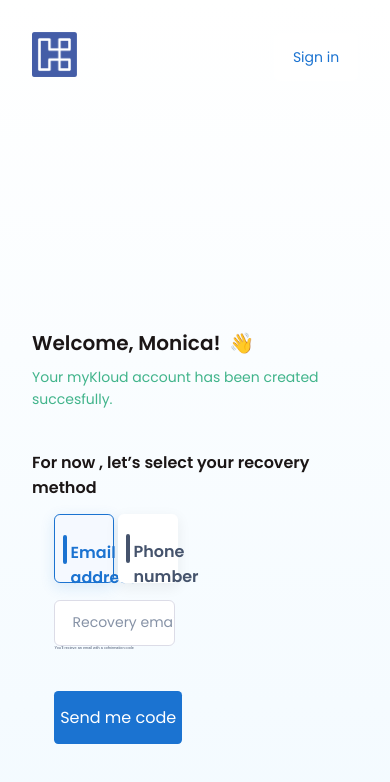
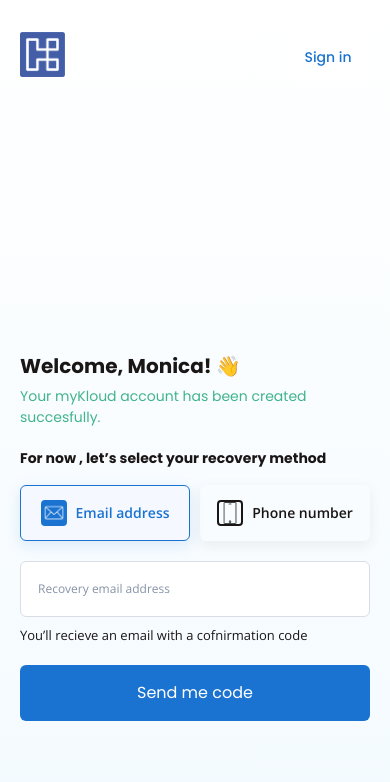
Before and after one commit to myKloud/mykloud-registration, a React (Create React App) app: page /recovery in a window 390 px wide. Shown: the top 782 px of the page. Built offline with nearby package versions, Linux system fonts and the light colour scheme.

Commit message:
finish recovery method

```diff
--- a/public/index.html
+++ b/public/index.html
@@ -41,7 +41,7 @@
       type="text/css"
     />
     <link
-      href="https://fonts.googleapis.com/css?family=Poppins:400,600,300"
+      href="https://fonts.googleapis.com/css?family=Poppins:400,600,300,500,200,700"
       rel="stylesheet"
     />
   </head>
--- a/src/components/common/input.js
+++ b/src/components/common/input.js
@@ -20,7 +20,7 @@
         <input
           type={props.type}
           className={`form_field ${props.className ? props.className : ""}`}
-          autofocus={props.focus || false}
+          autofocus={props.autofocus || false}
           value={props.value}
           onChange={(e) => {
             setValueHandler(e);
--- a/src/components/recovery/index.js
+++ b/src/components/recovery/index.js
@@ -15,154 +15,107 @@
     <>
       <div className="form_container recovery_container">
         <div className="form_wrapper">
-          <h1 className="form_title mb-2">
-            Welcome, Monica! <span className="ml-1">👋</span>
+          <h1 className="form_title mb-1">
+            Welcome, Monica! <span>👋</span>
           </h1>
-          <p className="form_subtitle mb-10 text-center">
+          <p className="form_subtitle mb-8 text-center">
             Your myKloud account has been created succesfully.
           </p>
+          <div className="form_sub_content">
             <p className="form_sub_title">
               For now , let’s select your recovery method
             </p>
             {method === "email" ? (
-            <div className="buttonContainer">
+              <>
+                <div className="button_container mb-5">
                   <div
-                className="email"
-                style={{
-                  boxShadow: "0 4px 14px 1px rgba(27, 115, 209, 0.12)",
-                  backgroundColor: "#f5f9ff",
-                  border: "solid 1px #1b73d1",
-                }}
+                    className="select_button mr-4 selected"
                     onClick={() => {
                       setMethod("email");
                     }}
                   >
-                <div
-                  className="imgBorder"
-                  style={{
-                    backgroundColor: "#1b73d1",
-                    border: "solid 2px #1b73d1",
-                  }}
-                >
-                  <img src={whiteEmailImg} alt="email logo"></img>
+                    <div className="logo white_img">
+                      <img src={whiteEmailImg} alt="email logo" />
                     </div>
 
-                <p className="text" style={{ color: "#1b73d1" }}>
-                  Email address
-                </p>
+                    <p className="text">Email address</p>
                   </div>
 
                   <div
-                className="phone"
-                style={{
-                  boxShadow: "0 4px 14px 1px rgba(0, 0, 0, 0.06)",
-                  backgroundColor: "white",
-                }}
+                    className="select_button"
                     onClick={() => {
                       setMethod("phone");
                     }}
                   >
-                <div className="imgBorder" style={{ border: "solid 2px" }}>
-                  <img src={blackPhoneImg} alt="phone"></img>
+                    <div className="logo">
+                      <img src={blackPhoneImg} alt="phone" />
                     </div>
 
                     <p className="text">Phone number</p>
                   </div>
                 </div>
+                <input
+                  type="text"
+                  value={email}
+                  placeholder="Recovery email address"
+                  className="recovery_input mb-2"
+                  onChange={(e) => setEmail(e.target.value)}
+                />
+                <p className="note mb-8">
+                  You’ll recieve an email with a cofnirmation code
+                </p>
+              </>
             ) : (
-            <div className="buttonContainer">
+              <>
+                <div className="button_container mb-5">
                   <div
-                className="email"
-                style={{
-                  boxShadow: "0 4px 14px 1px rgba(0, 0, 0, 0.06)",
-                  backgroundColor: "white",
-                }}
+                    className="select_button mr-4"
                     onClick={() => {
                       setMethod("email");
                     }}
                   >
-                <div className="imgBorder" style={{ border: "solid 2px" }}>
-                  <img src={blackEmailImg} alt="email logo"></img>
+                    <div className="logo">
+                      <img src={blackEmailImg} alt="email logo" />
                     </div>
-                <p className="text">Email address</p>{" "}
+                    <p className="text">Email address</p>
                   </div>
 
                   <div
-                className="phone"
-                style={{
-                  boxShadow: "0 4px 14px 1px rgba(27, 115, 209, 0.12)",
-                  backgroundColor: "#f5f9ff",
-                  border: "solid 1px #1b73d1",
-                }}
+                    className="select_button selected"
                     onClick={() => {
                       setMethod("phone");
                     }}
                   >
-                <div
-                  className="imgBorder"
-                  style={{
-                    backgroundColor: "#1b73d1",
-                    border: "solid 2px #1b73d1",
-                  }}
-                >
-                  <img src={whitePhoneImg} alt="phone logo"></img>
+                    <div className="logo white_img">
+                      <img src={whitePhoneImg} alt="phone logo" />
                     </div>
 
-                <p className="text" style={{ color: "#1b73d1" }}>
-                  Phone number
-                </p>
+                    <p className="text">Phone number</p>
                   </div>
                 </div>
-          )}
-
-          {method === "email" ? (
-            <input
-              type="text"
-              placeholder="Recovery email address"
-              className="recoveryInput"
-              onchange={(e) => setEmail(e.value)}
-            ></input>
-          ) : (
                 <ReactPhoneInput
                   inputExtraProps={{
                     name: "phone",
                     required: true,
                     autoFocus: true,
                   }}
+                  inputClass="phone_input"
+                  containerClass="mb-2 dd"
                   value={number}
                   onChange={(e) => {
                     setNumber(e);
                     console.log(number);
                   }}
-              style={{
-                marginLeft: "5.7638888888888888vw",
-                marginTop: "1.953125vh",
-              }}
-              inputStyle={{
-                width: "32.086111111111111111111111111111vw",
-                height: "5.86875vh",
-                borderRadius: "0.7vh",
-                fontFamily: "Poppins",
-                fontSize: "14px",
-                border: "solid 1px #dcdce7",
-                outline: "none",
-                marginTop: "1.953125vh",
-              }}
                   country={"us"}
                 />
+                <p className="note mb-8">
+                  You’ll recieve an sms with a cofnirmation code
+                </p>
+              </>
             )}
 
-          {method === "email" ? (
-            <p className="endText">
-              You’ll recieve an email with a cofnirmation code
-            </p>
-          ) : (
-            <p className="endText">
-              You’ll recieve an sms with a cofnirmation code
-            </p>
-          )}
-
-          <button className="next_btn1">Send me code</button>
+            <button className="next_btn">Send me code</button>
+          </div>
         </div>
       </div>
     </>
--- a/src/components/recovery/style.scss
+++ b/src/components/recovery/style.scss
@@ -1,127 +1,165 @@
+@import "../../css/variables.scss";
+
 .recovery_container {
   .form_subtitle {
     font-family: "Poppins";
-    font-size: 400;
-    font-size: 14px;
+    font-weight: 400;
+    font-size: 18px;
     line-height: 1.56;
-    text-align: left;
     color: #41b48b;
   }
-
-  .form_subtitle2 {
-    height: 2.34375vh;
-    flex-grow: 0;
-    font-family: "Poppins";
-    font-size: 1.111111111111vw;
-    font-weight: 600;
-    font-stretch: normal;
-    font-style: normal;
-    line-height: normal;
-    letter-spacing: normal;
-    text-align: left;
-    margin-top: 4.125vh;
-    margin-left: 5.7638888888888888vw;
+  .form_sub_content {
+    width: 100%;
+    padding-left: 1.6875rem;
+    padding-right: 1.6875rem;
+  }
+  .form_sub_title {
+    margin-bottom: 1rem !important;
+    font-weight: 700 !important;
   }
 
-  .buttonContainer {
-    display: flex;
-    gap: 1.11111111111111111111vw;
-    margin-left: 5.7638888888888888vw;
-    margin-top: 1.5625vh;
-  }
-
-  .email {
-    border-style: solid;
-    width: 15.2777777777777vw;
-    height: 8.203125vh;
-    border-radius: 0.7vh;
-    border-color: white;
+  .button_container {
     display: flex;
   }
 
-  .phone {
+  .select_button {
     border-style: solid;
-    width: 15.2777777777777vw;
-    height: 8.203125vh;
-    border-radius: 0.7vh;
-    border-color: white;
-    display: flex;
-  }
-
-  .imgBorder {
+    width: 50%;
+    height: 84px;
+    border-radius: 6px;
     display: flex;
     justify-content: center;
     align-items: center;
-    width: 2.5vw;
-    height: 3.515625vh;
+    color: $text_bold_color;
+    box-shadow: 0 4px 14px 1px rgba(0, 0, 0, 0.06);
+  }
+
+  .logo {
+    display: flex;
+    justify-content: center;
+    align-items: center;
+    width: 36px;
+    height: 36px;
     border-radius: 4px;
-    margin-left: 1.944444444444vw;
-    margin-top: 2.34375vh;
+    margin-right: 0.8125rem;
+    border: solid 2px;
+  }
+  .selected {
+    box-shadow: 0 4px 14px 1px rgba(27, 115, 209, 0.12);
+    background-color: #f5f9ff;
+    border: solid 1px $primary_color;
+    color: $primary_color;
+  }
+
+  .white_img {
+    background-color: $primary_color;
+    border: solid 2px $primary_color;
   }
 
   .text {
-    height: 24px;
-    flex-grow: 0;
-    margin: 2.90734375vh 0 0px 0.90277777777vw;
-    font-family: "Poppins";
     font-size: 16px;
     font-weight: 600;
-    font-stretch: normal;
-    font-style: normal;
     line-height: normal;
-    letter-spacing: normal;
-    text-align: left;
+    font-family: "open sans";
   }
 
-  .recoveryInput {
-    width: 30.986111111111111111111111111111vw;
-    height: 5.46875vh;
-    border-radius: 0.7vh;
-    font-family: "Poppins";
+  .recovery_input {
+    width: 100%;
+    height: 56px;
+    border-radius: 6px;
+    font-family: "open sans";
     font-size: 14px;
     border: solid 1px #dcdce7;
     outline: none;
-    margin-top: 1.953125vh;
-    margin-left: 5.7638888888888888vw;
-    padding-left: 17px;
+    padding-left: 1.0625rem;
+    color: black;
+    font-weight: 600;
   }
 
-  .next_btn1 {
-    position: relative;
-    width: 32.7vw;
-    height: 6.25vh;
-    border: none;
-    border-radius: 0.5vh;
-    background-color: #1b73d1;
-    flex-grow: 0;
-    font-family: "Poppins";
-    font-size: 16px;
-    font-weight: 500;
-    font-stretch: normal;
-    font-style: normal;
-    line-height: normal;
-    letter-spacing: normal;
-    text-align: center;
-    color: white;
-    margin-top: 3.125vh;
-    margin-left: 5.7638888888888888vw;
+  .phone_input {
+    width: 100%;
+    height: 56px;
+    border: solid 1px #dcdce7;
+    font-family: "open sans";
+    font-size: 14px;
+    color: black;
+    font-weight: 600;
   }
 
-  .endText {
-    height: 19px;
-    flex-grow: 0;
-    font-family: Arial, Helvetica, sans-serif;
-    font-size: 0.9722222222222vw;
-    font-weight: normal;
-    font-stretch: normal;
-    font-style: normal;
-    line-height: normal;
-    letter-spacing: normal;
-    color: #45536c;
-    margin-left: 5.7638888888888888vw;
+  .note {
+    font-size: 14px;
+    font-family: "open Sans";
+  }
+
+  .next_btn {
+    width: 100%;
+    height: 64px;
+    border-radius: 6px;
+    background-color: $primary_color;
+    font-size: 16px;
+    color: $primary_color_visa;
   }
 
   ::placeholder {
     color: #8692a6;
+    font-weight: 400;
+  }
+
+  .recovery_input:focus {
+    border: solid 1px #445da7;
+  }
+
+  .phone_input:focus {
+    border: solid 1px #445da7;
+  }
+
+  @media only screen and (max-width: 767px) {
+    .form_subtitle {
+      text-align: left;
+      line-height: normal;
+      font-size: 14px;
+      margin-bottom: 1.25rem;
+    }
+    .form_sub_content {
+      padding: 0;
+    }
+
+    .form_sub_title {
+      font-size: 14px !important;
+      line-height: normal !important;
+    }
+
+    .select_button {
+      height: 56px;
+    }
+    .mr-4 {
+      margin-right: 10px;
+    }
+
+    .logo {
+      width: 26px;
+      height: 26px;
+      margin-right: 9px !important;
+    }
+
+    .text {
+      font-size: 14px;
+    }
+    .recovery_input {
+      font-size: 12px;
+    }
+
+    .phone_input {
+      font-size: 12px;
+    }
+
+    .note {
+      font-size: 13px;
+      margin-bottom: 20px;
+    }
+
+    .next_btn {
+      height: 56px;
+    }
   }
 }
--- a/src/css/global.scss
+++ b/src/css/global.scss
@@ -4,8 +4,7 @@
   background-image: url("../images/back.png");
   background-repeat: no-repeat;
   background-size: 100% 100%;
-
-  color: $text_color;
+  color: $text_bold_color;
   font-family: "Poppins";
   font-size: 18px;
   line-height: 1.56;
@@ -28,8 +27,7 @@
     width: 622px;
     background-color: #ffffff;
     margin: auto;
-    padding: 4rem;
-
+    padding: 3.5rem;
     border: solid 1px #dcdce7;
     border-radius: 6px;
   }
@@ -63,6 +61,7 @@
       background-color: white;
       font-family: "Open Sans";
       font-size: 14px;
+      font-weight: 600;
       color: $text_bold_color;
       outline: none;
 
--- a/src/css/media.scss
+++ b/src/css/media.scss
@@ -11,6 +11,10 @@
 }
 
 @media only screen and (max-width: 767px) {
+  .app {
+    margin-left: 20px !important;
+    margin-right: 20px !important;
+  }
   body {
     background-image: linear-gradient(
       to bottom,
```
Lines whose indentation alone changed are shown as unchanged.
